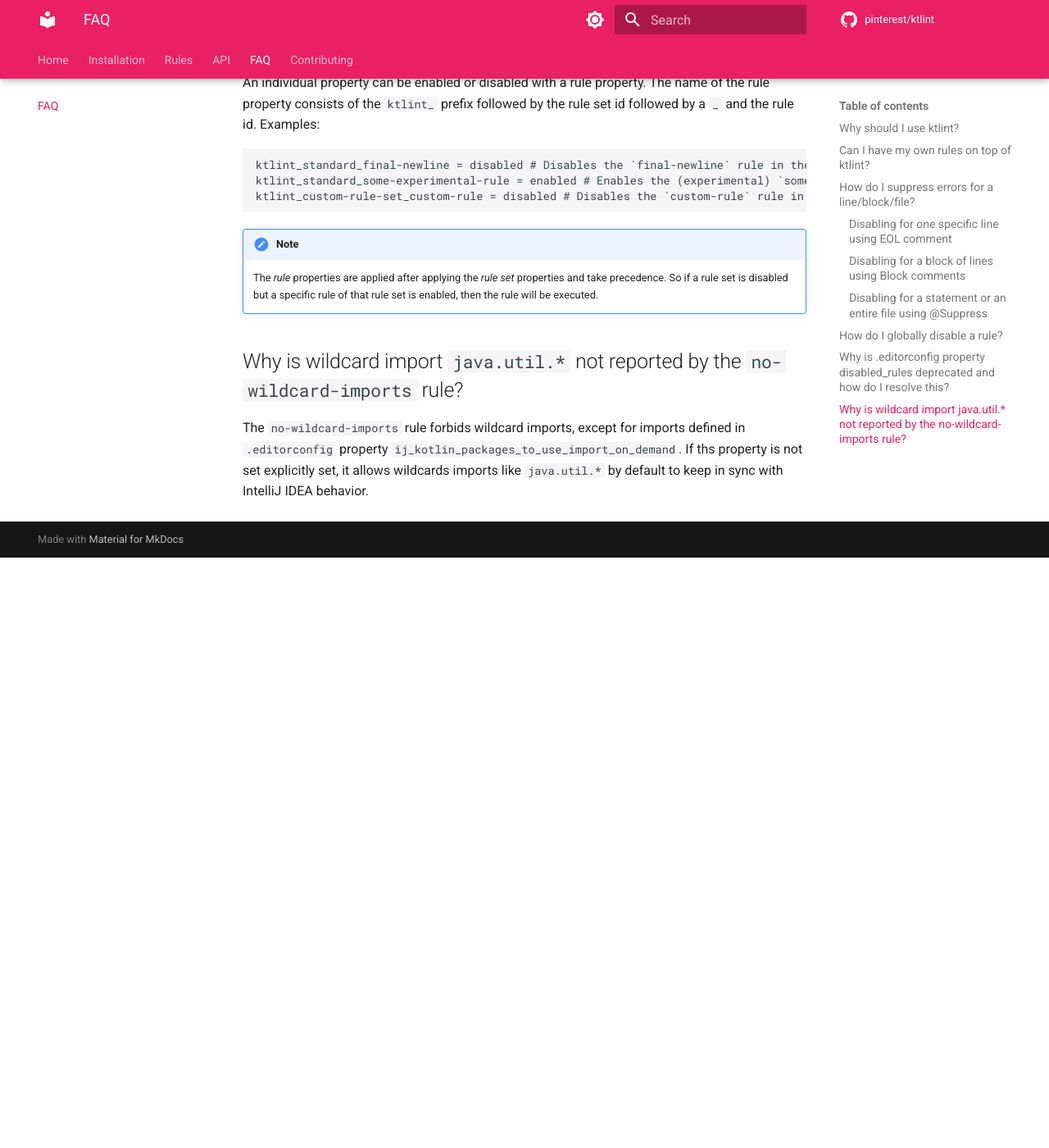
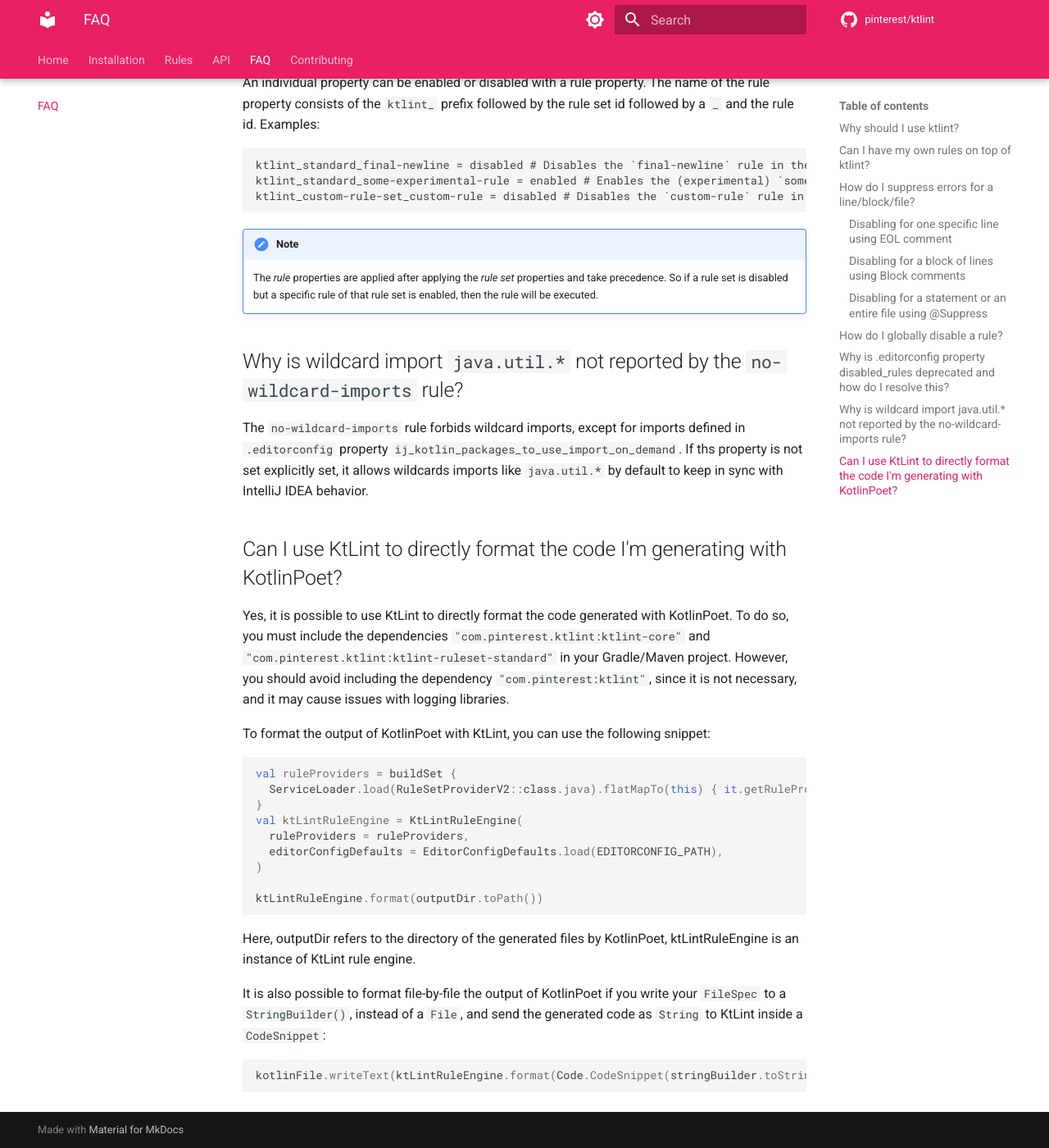
Before and after one commit to pinterest/ktlint, an MkDocs documentation site: the page built from docs/faq.md, in a window 1280 px wide and 1400 px high, scrolled down 4270 px. Shown: the whole window at 82% size. Built offline with MkDocs 1.6.1 and Material for MkDocs 9.7.7, drawn with Linux system fonts in a browser that asks for light colours; comment, search, counter and statistics services are not loaded; before the commit the page ends 4950 px from its top, so only the background shows below that.

Commit message:
Add FAQ about directly formatting generated code

````diff
--- a/docs/faq.md
+++ b/docs/faq.md
@@ -163,3 +163,30 @@ ktlint_custom-rule-set_custom-rule = disabled # Disables the `custom-rule` rule
 ## Why is wildcard import `java.util.*` not reported by the `no-wildcard-imports` rule?
 
 The `no-wildcard-imports` rule forbids wildcard imports, except for imports defined in `.editorconfig` property `ij_kotlin_packages_to_use_import_on_demand`. If ths property is not set explicitly set, it allows wildcards imports like `java.util.*` by default to keep in sync with IntelliJ IDEA behavior.
+
+## Can I use KtLint to directly format the code I'm generating with KotlinPoet?
+
+Yes, it is possible to use KtLint to directly format the code generated with KotlinPoet.
+To do so, you must include the dependencies `"com.pinterest.ktlint:ktlint-core"` and `"com.pinterest.ktlint:ktlint-ruleset-standard"` in your Gradle/Maven project.
+However, you should avoid including the dependency `"com.pinterest:ktlint"`, since it is not necessary, and it may cause issues with logging libraries.
+
+To format the output of KotlinPoet with KtLint, you can use the following snippet:
+
+```kotlin
+val ruleProviders = buildSet {
+  ServiceLoader.load(RuleSetProviderV2::class.java).flatMapTo(this) { it.getRuleProviders() }
+}
+val ktLintRuleEngine = KtLintRuleEngine(
+  ruleProviders = ruleProviders,
+  editorConfigDefaults = EditorConfigDefaults.load(EDITORCONFIG_PATH),
+)
+
+ktLintRuleEngine.format(outputDir.toPath())
+```
+Here, outputDir refers to the directory of the generated files by KotlinPoet, ktLintRuleEngine is an instance of KtLint rule engine.
+
+It is also possible to format file-by-file the output of KotlinPoet if you write your `FileSpec` to a `StringBuilder()`, instead of a `File`,
+and send the generated code as `String` to KtLint inside a `CodeSnippet`:
+```kotlin
+kotlinFile.writeText(ktLintRuleEngine.format(Code.CodeSnippet(stringBuilder.toString())))
+```
````
